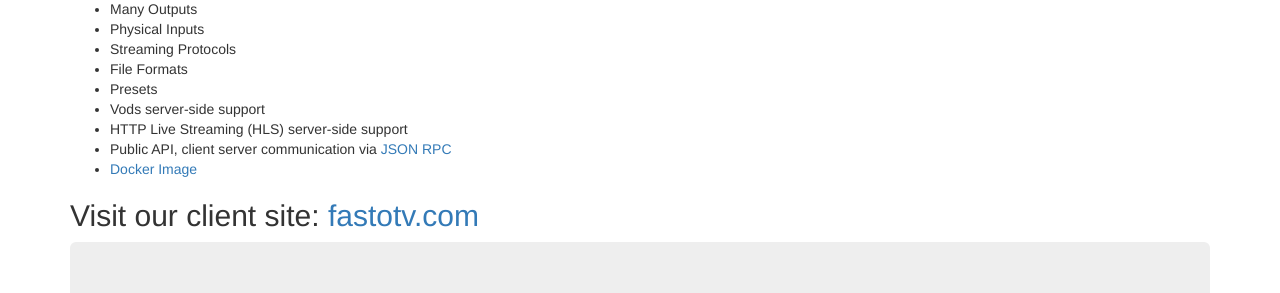
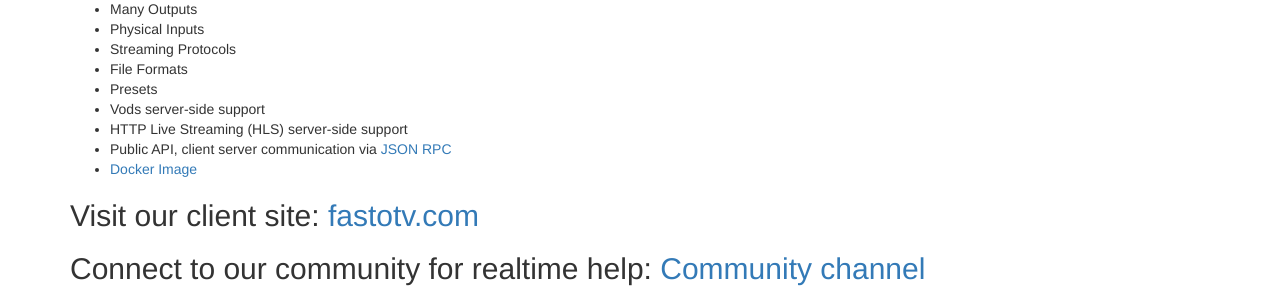
Before and after one commit to fastogt/fastocloud_admin, a Python web app: template app/templates/index.html in a window 1280 px wide. Shown: the part 350-643 px from the top of the page. Run offline with Jinja, Linux system fonts and the light colour scheme; the template is opened without the code that fills it, so the values that code supplies are empty; some libraries are stand-ins or nearby versions.

Commit message:
Community channel

```diff
--- a/app/config/public_config.py
+++ b/app/config/public_config.py
@@ -1,5 +1,6 @@
 PUBLIC_CONFIG = {'site': {'title': 'FastoCloud', 'keywords': 'video,cloud,iptv,service,restreamer'},
                  'company': {'title': 'FastoGT', 'domain': 'https://fastogt.com'},
                  'support': {'contact_email': 'support@fastogt.com',
-                             'contact_address': 'Republic of Belarus, Minsk, Stadionnay str. 5'},
+                             'contact_address': 'Republic of Belarus, Minsk, Stadionnay str. 5',
+                             'community_channel': 'https://discord.gg/cnUXsws'},
                  'project': {'version': '1.1.0', 'version_type': 'rc'}}
--- a/app/templates/index.html
+++ b/app/templates/index.html
@@ -44,6 +44,8 @@
                 <li><a href="https://hub.docker.com/r/fastogt/iptv">Docker Image</a></li>
             </ul>
             <h2>Visit our client site: <a href="https://fastotv.com">fastotv.com</a></h2>
+            <h2>Connect to our community for realtime help: <a
+                    href="{{ config['PUBLIC_CONFIG'].support.community_channel }}">Community channel</a></h2>
         </div>
     </div>
 </main>
```
